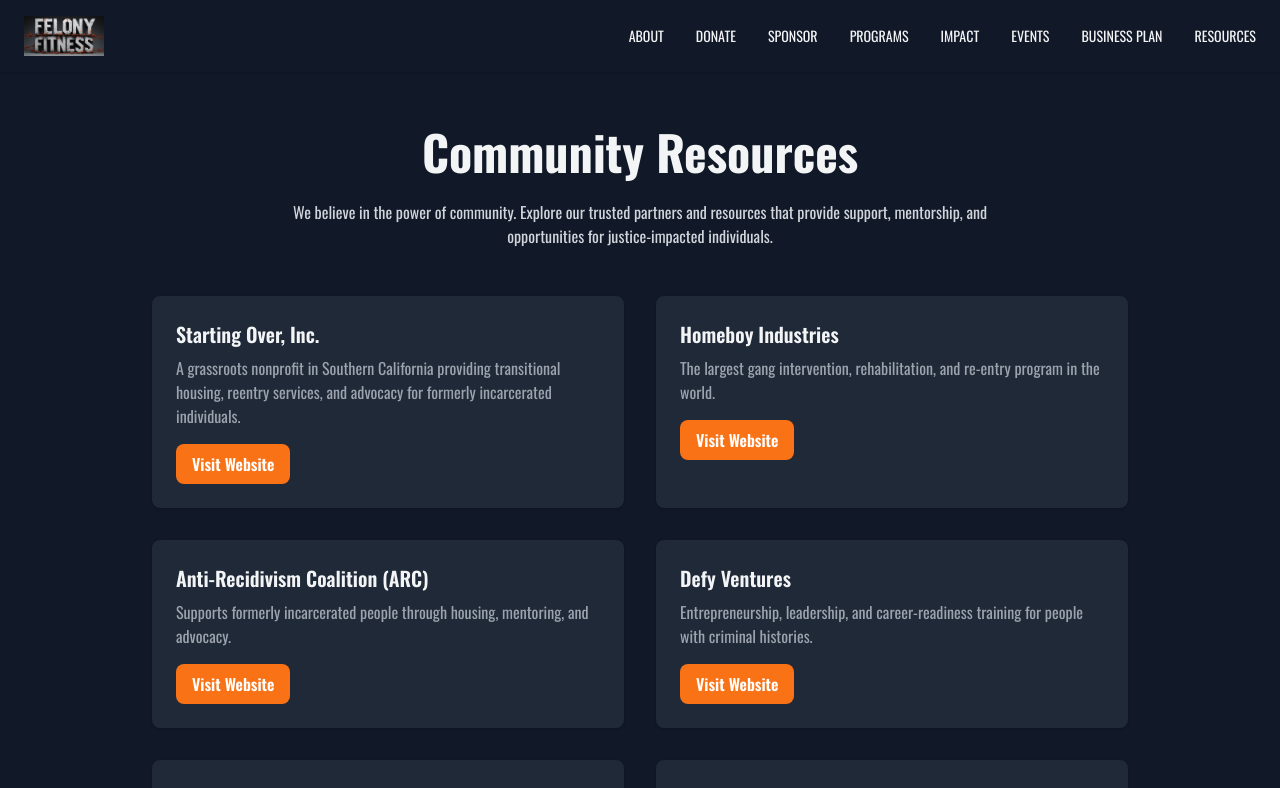
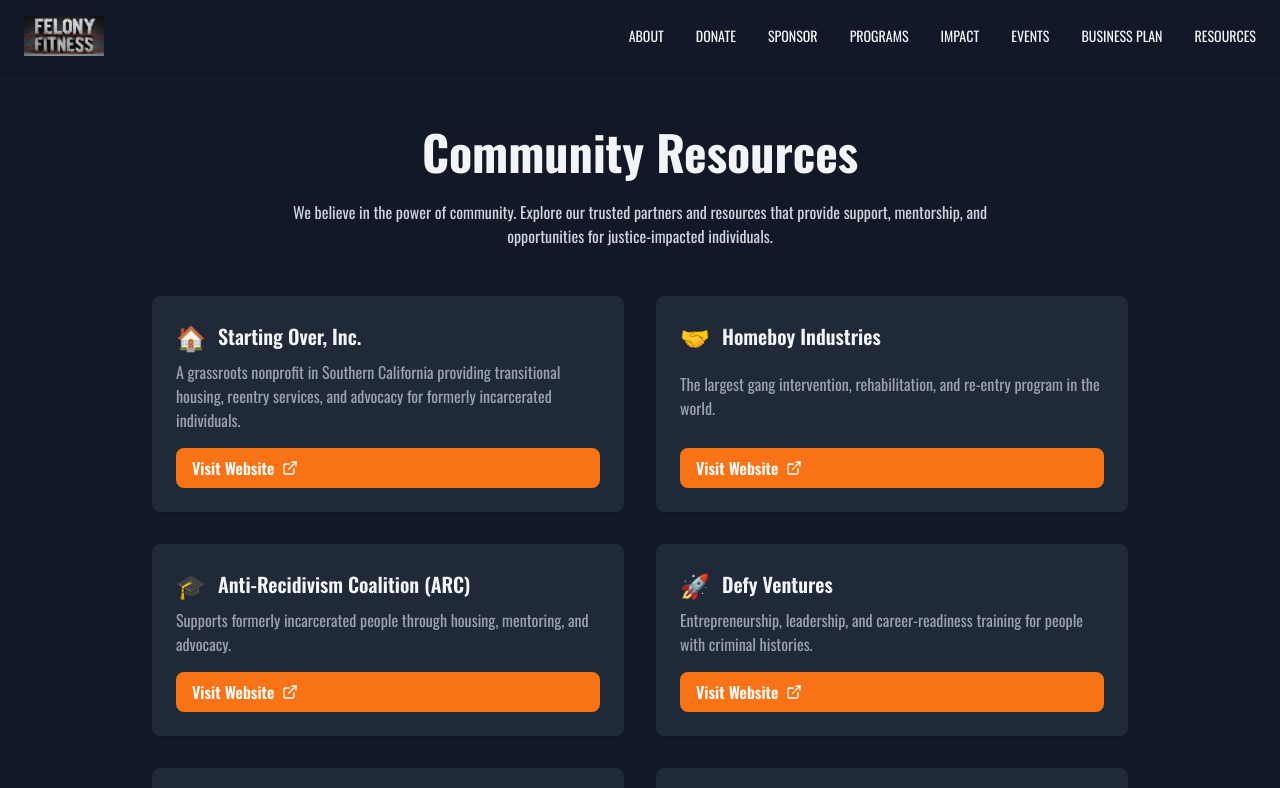
Before and after one commit to felonyfitnessvideos-cmd/FelonyFitnessFunding, a React (Vite) app: page /resources in a window 1280 px wide. Shown: the top 788 px of the page. Built offline with nearby package versions, Linux system fonts and the light colour scheme.

Commit message:
Add icons to Resources page and ExternalLink to partner buttons

```diff
--- a/src/pages/Resources.jsx
+++ b/src/pages/Resources.jsx
@@ -1,5 +1,6 @@
 // src/pages/Resources.jsx
 import React from "react";
+import { ExternalLink } from "lucide-react"; // <-- import icon
 import Navbar from "../components/Navbar";
 import Footer from "../components/Footer";
 
@@ -9,36 +10,43 @@
       name: "Starting Over, Inc.",
       link: "https://www.startingoverinc.org/",
       desc: "A grassroots nonprofit in Southern California providing transitional housing, reentry services, and advocacy for formerly incarcerated individuals.",
+      icon: "🏠", // optional emoji icon
     },
     {
       name: "Homeboy Industries",
       link: "https://homeboyindustries.org/",
       desc: "The largest gang intervention, rehabilitation, and re-entry program in the world.",
+      icon: "🤝",
     },
     {
       name: "Anti-Recidivism Coalition (ARC)",
       link: "https://antirecidivism.org/",
       desc: "Supports formerly incarcerated people through housing, mentoring, and advocacy.",
+      icon: "🎓",
     },
     {
       name: "Defy Ventures",
       link: "https://www.defyventures.org/",
       desc: "Entrepreneurship, leadership, and career-readiness training for people with criminal histories.",
+      icon: "🚀",
     },
     {
       name: "The Last Mile",
       link: "https://thelastmile.org/",
       desc: "Provides coding, technology, and career training to justice-impacted individuals.",
+      icon: "💻",
     },
     {
       name: "Prison to Employment Connection",
       link: "https://www.prisontoemploymentconnection.org/",
       desc: "Bridges the gap between employers and formerly incarcerated job seekers.",
+      icon: "📈",
     },
     {
       name: "Felony Fitness",
       link: "/programs",
       desc: "Community-based fitness, mentorship, and personal development programs.",
+      icon: "💪",
     },
   ];
 
@@ -60,17 +68,20 @@
             {partners.map((partner, i) => (
               <div
                 key={i}
-                className="bg-gray-800 p-6 rounded-lg shadow hover:shadow-lg transition"
+                className="bg-gray-800 p-6 rounded-lg shadow hover:shadow-lg transition flex flex-col justify-between"
               >
-                <h2 className="text-xl font-semibold mb-2">{partner.name}</h2>
+                <div className="flex items-center mb-2">
+                  <span className="text-2xl mr-3">{partner.icon}</span>
+                  <h2 className="text-xl font-semibold">{partner.name}</h2>
+                </div>
                 <p className="text-gray-400 mb-4">{partner.desc}</p>
                 <a
                   href={partner.link}
                   target="_blank"
                   rel="noopener noreferrer"
-                  className="inline-block px-4 py-2 bg-orange-500 hover:bg-orange-600 text-white rounded-lg font-semibold transition"
+                  className="inline-flex items-center px-4 py-2 bg-orange-500 hover:bg-orange-600 text-white rounded-lg font-semibold transition"
                 >
-                  Visit Website
+                  Visit Website <ExternalLink className="ml-2 w-4 h-4" />
                 </a>
               </div>
             ))}
```
